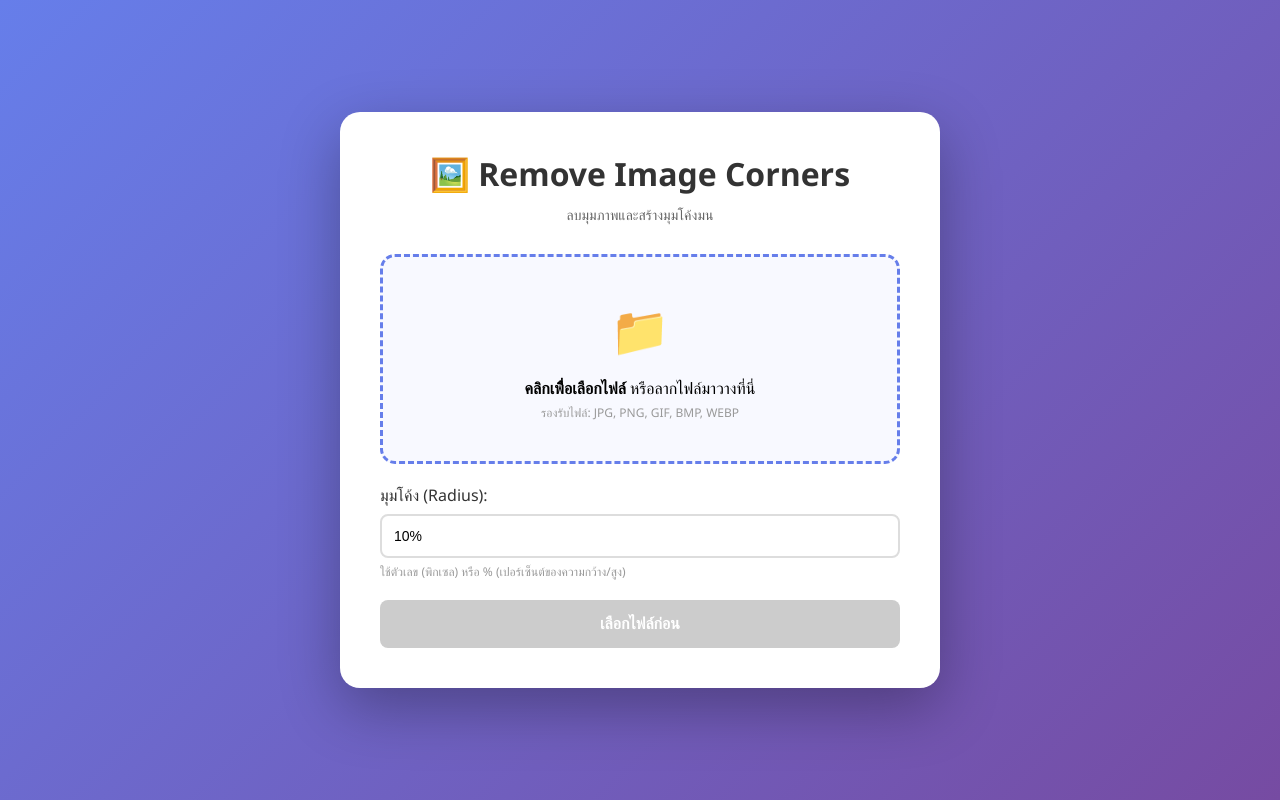
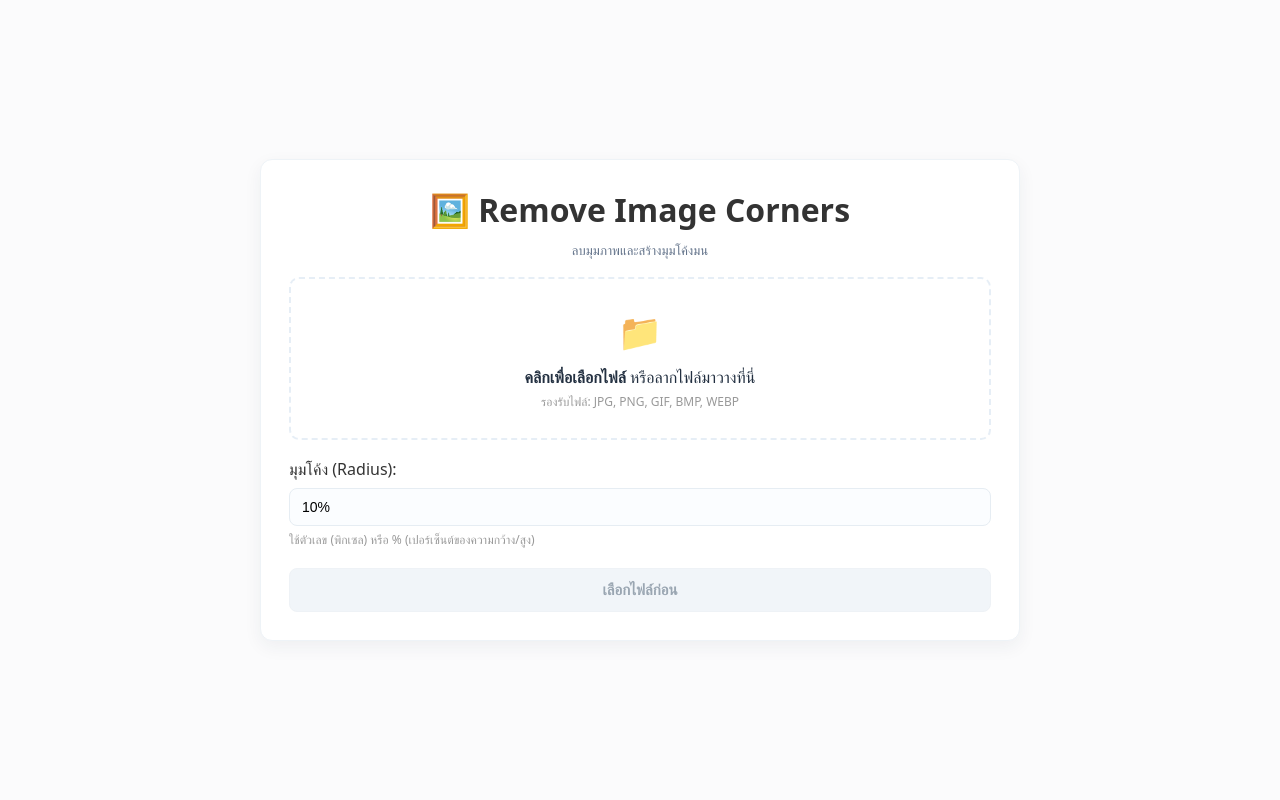
Before and after one commit to ranchana23/codespaces-blank, a plain HTML site: page templates/index.html in a window 1280 px wide. Drawn offline with Linux system fonts and the light colour scheme.

Commit message:
change theme

```diff
--- a/templates/index.html
+++ b/templates/index.html
@@ -4,6 +4,7 @@
     <meta charset="UTF-8">
     <meta name="viewport" content="width=device-width, initial-scale=1.0">
     <title>Remove Image Corners</title>
+    <link href="https://fonts.googleapis.com/css2?family=Noto+Sans+Thai+Looped:wght@300;400;600;700&display=swap" rel="stylesheet">
     <style>
         * {
             margin: 0;
@@ -12,22 +13,24 @@
         }
 
         body {
-            font-family: 'Segoe UI', Tahoma, Geneva, Verdana, sans-serif;
-            background: linear-gradient(135deg, #667eea 0%, #764ba2 100%);
+            font-family: 'Noto Sans Thai Looped', 'Noto Sans', 'Segoe UI', Tahoma, Geneva, Verdana, sans-serif;
+            background: #fbfbfc; /* soft neutral background */
             min-height: 100vh;
             display: flex;
             justify-content: center;
             align-items: center;
-            padding: 20px;
+            padding: 28px;
+            color: #233041;
         }
 
         .container {
-            background: white;
-            border-radius: 20px;
-            padding: 40px;
-            box-shadow: 0 20px 60px rgba(0, 0, 0, 0.3);
-            max-width: 600px;
+            background: #ffffff; /* clean card */
+            border-radius: 12px;
+            padding: 28px;
+            box-shadow: 0 6px 18px rgba(35, 48, 65, 0.06);
+            max-width: 760px;
             width: 100%;
+            border: 1px solid #eef3f7;
         }
 
         h1 {
@@ -37,36 +40,38 @@
         }
 
         .subtitle {
-            color: #666;
+            color: #64748b;
             text-align: center;
-            margin-bottom: 30px;
-            font-size: 14px;
+            margin-bottom: 18px;
+            font-size: 13px;
+            font-weight: 400;
         }
 
         .upload-area {
-            border: 3px dashed #667eea;
-            border-radius: 15px;
-            padding: 40px;
+            border: 2px dashed #e6eef6;
+            border-radius: 10px;
+            padding: 28px;
             text-align: center;
-            background: #f8f9ff;
+            background: #ffffff;
             cursor: pointer;
-            transition: all 0.3s ease;
-            margin-bottom: 20px;
+            transition: box-shadow 0.18s ease, transform 0.12s ease;
+            margin-bottom: 18px;
         }
 
         .upload-area:hover {
-            background: #eef1ff;
-            border-color: #764ba2;
+            box-shadow: 0 6px 18px rgba(35, 48, 65, 0.04);
+            transform: translateY(-2px);
         }
 
         .upload-area.dragover {
-            background: #e0e7ff;
-            border-color: #764ba2;
+            box-shadow: 0 8px 22px rgba(35, 48, 65, 0.06);
+            border-color: #dbeafc;
         }
 
         .upload-icon {
-            font-size: 48px;
-            margin-bottom: 15px;
+            font-size: 36px;
+            margin-bottom: 10px;
+            opacity: 0.9;
         }
 
         input[type="file"] {
@@ -86,16 +91,18 @@
 
         input[type="text"] {
             width: 100%;
-            padding: 12px;
-            border: 2px solid #ddd;
+            padding: 10px 12px;
+            border: 1px solid #e6edf3;
             border-radius: 8px;
             font-size: 14px;
-            transition: border-color 0.3s;
+            background: #fbfdff;
+            transition: box-shadow 0.12s ease, border-color 0.12s ease;
         }
 
         input[type="text"]:focus {
             outline: none;
-            border-color: #667eea;
+            box-shadow: 0 6px 16px rgba(102, 126, 234, 0.06);
+            border-color: #cfe3ff;
         }
 
         .hint {
@@ -106,31 +113,33 @@
 
         button {
             width: 100%;
-            padding: 15px;
-            background: linear-gradient(135deg, #667eea 0%, #764ba2 100%);
-            color: white;
-            border: none;
+            padding: 12px 14px;
+            background: #cfe8ff; /* pastel blue */
+            color: #0f1724;
+            border: 1px solid #c6dff8;
             border-radius: 8px;
-            font-size: 16px;
+            font-size: 15px;
             font-weight: 600;
             cursor: pointer;
-            transition: transform 0.2s, box-shadow 0.2s;
+            transition: transform 0.12s, box-shadow 0.12s;
         }
 
         button:hover:not(:disabled) {
-            transform: translateY(-2px);
-            box-shadow: 0 5px 15px rgba(102, 126, 234, 0.4);
+            transform: translateY(-1px);
+            box-shadow: 0 8px 20px rgba(35, 48, 65, 0.06);
         }
 
         button:disabled {
-            background: #ccc;
+            background: #f1f5f9;
+            color: #9aa6b2;
+            border-color: #eef2f6;
             cursor: not-allowed;
         }
 
         .result-preview {
-            margin-top: 20px;
+            margin-top: 18px;
             display: none;
-            animation: fadeIn 0.5s;
+            animation: fadeIn 0.28s;
             text-align: center;
         }
 
@@ -153,12 +162,13 @@
         }
 
         .result-info {
-            background: #f8f9ff;
-            padding: 15px;
-            border-radius: 10px;
-            margin: 15px 0;
-            font-size: 14px;
-            color: #666;
+            background: #fbfdff;
+            padding: 12px;
+            border-radius: 8px;
+            margin: 12px 0;
+            font-size: 13px;
+            color: #536171;
+            border: 1px solid #eef6ff;
         }
 
         .result-info strong {
@@ -184,10 +194,11 @@
         .file-info {
             margin-top: 10px;
             padding: 10px;
-            background: #f0f0f0;
+            background: #fbfbfc;
             border-radius: 8px;
-            font-size: 14px;
-            color: #666;
+            font-size: 13px;
+            color: #55646f;
+            border: 1px solid #eef3f7;
         }
 
         .loading {
@@ -239,7 +250,7 @@
 
         <div class="upload-area" id="uploadArea">
             <div class="upload-icon">📁</div>
-            <p><strong>คลิกเพื่ือเลือกไฟล์</strong> หรือลากไฟล์มาวางที่นี่</p>
+            <p><strong>คลิกเพื่อเลือกไฟล์</strong> หรือลากไฟล์มาวางที่นี่</p>
             <p class="hint">รองรับไฟล์: JPG, PNG, GIF, BMP, WEBP</p>
         </div>
 
```
Also changed, not shown: tt_a_rounded.png (deleted), tt_b_rounded.png (deleted), 1 other file.
